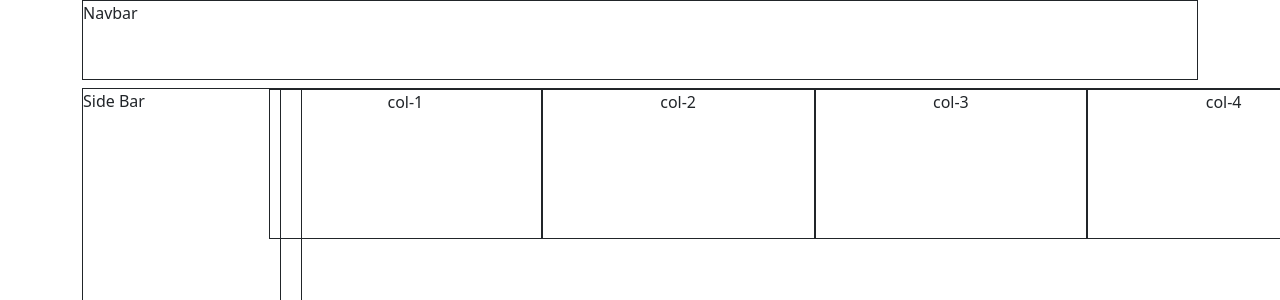
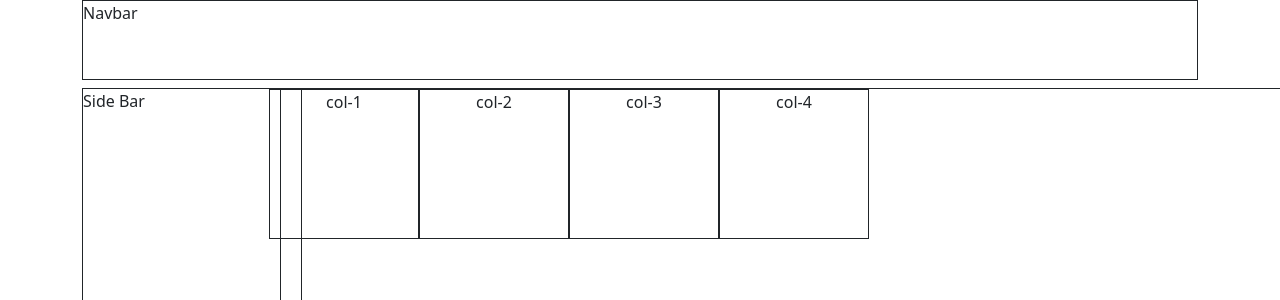
Before and after one commit to MarkRyuo/SalesInventoryManagementSystem, a React (Vite) app: page / in a window 1280 px wide. Shown: the top 300 px of the page. Built offline with nearby package versions, Linux system fonts and the light colour scheme.

Commit message:
Subject: Body

```diff
--- a/src/components/DashboardCards/MainDash.tsx
+++ b/src/components/DashboardCards/MainDash.tsx
@@ -10,10 +10,10 @@ export const MainDash = () => {
         <div>
             <div className="ms-2 mt-2" style={{width: "1069px",  height: "80vh", border: "solid 1px"}}>
                 <div className="row text-center">
-                    <div className="col" style={{height: "150px", border: "1px solid"}}>col-1</div>
-                    <div className="col" style={{height: "150px", border: "1px solid"}}>col-2</div>
-                    <div className="col" style={{height: "150px", border: "1px solid"}}>col-3</div>
-                    <div className="col" style={{height: "150px", border: "1px solid"}}>col-4</div>
+                    <div className="col-3" style={{height: "150px", width:"150px", border: "1px solid"}}>col-1</div>
+                    <div className="col-3" style={{height: "150px", width:"150px", border: "1px solid"}}>col-2</div>
+                    <div className="col-3" style={{height: "150px", width:"150px", border: "1px solid"}}>col-3</div>
+                    <div className="col-3" style={{height: "150px", width:"150px", border: "1px solid"}}>col-4</div>
                 </div>
             </div>
         </div>
```
